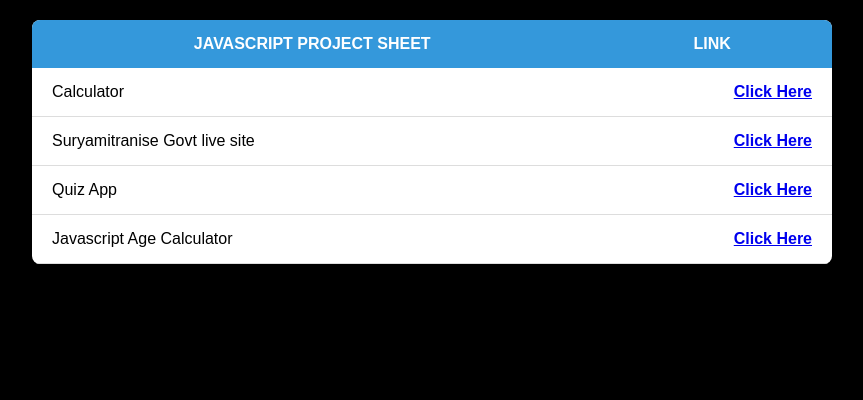
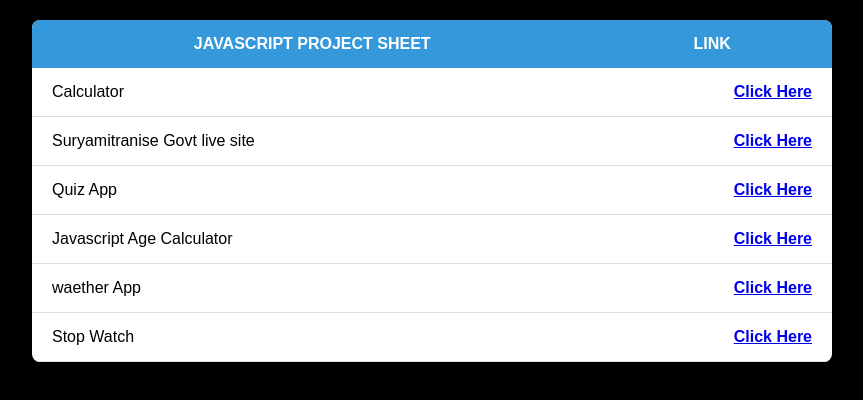
Before and after one commit to sajidali011/Javascript-project-Sheet, a plain HTML site: page index.html in a window 1280 px wide. Shown: the whole page, without its empty margins (208-1071 px from the left). Drawn offline with Linux system fonts and the light colour scheme.

Commit message:
Update index.html

```diff
--- a/index.html
+++ b/index.html
@@ -81,10 +81,16 @@
                     <td>Javascript Age Calculator</td>
                     <td class="clickable"><a href="https://sajidali011.github.io/Javascript-Age-Calculator/">Click Here</a></td>
                 </tr>
-                <!-- <tr>
-                    <td>Item 5</td>
-                    <td class="clickable">Click Here</td>
-                </tr> -->
+
+                <tr>
+                    <td>waether App</td>
+                    <td class="clickable"><a href="https://sajidali011.github.io/jsweather/">Click Here</a></td>
+                </tr>
+
+                <tr>
+                    <td>Stop Watch</td>
+                    <td class="clickable"><a href="https://sajidali011.github.io/stop-watch/">Click Here</a></td>
+                </tr>
             </tbody>
         </table>
     </div>
```
